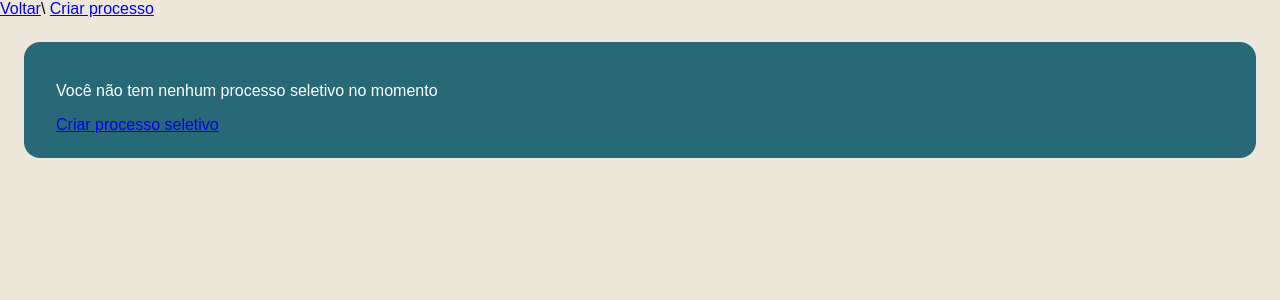
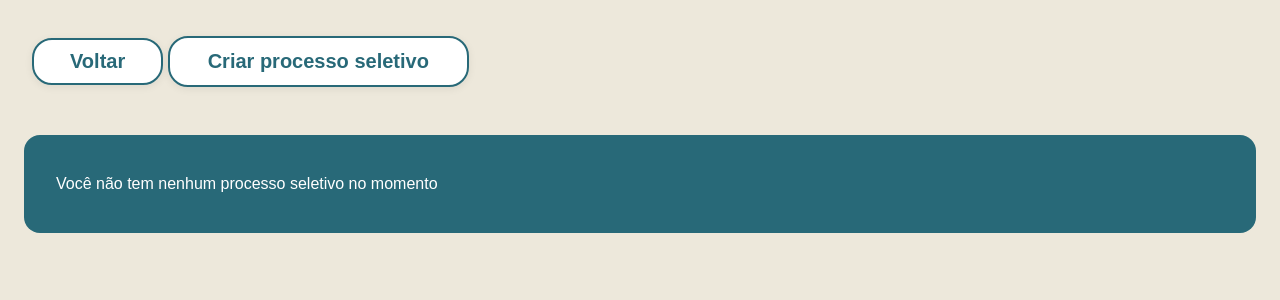
Before and after one commit to vagnermelo20/Projetos2, a Django app: page /painel_adm/visualizar_processo/ in a window 1280 px wide. Shown: the part 48-348 px from the top of the page. Run offline with Django 5.2, Linux system fonts and the light colour scheme; data that the repository does not hold is empty.

Commit message:
templeste
novas

```diff
--- a/painel_adm/templates/painel_adm/visualizar_processo.html
+++ b/painel_adm/templates/painel_adm/visualizar_processo.html
@@ -99,6 +99,45 @@
                 margin: 16px 8px 0 8px;
             }
         }
+        .voltar-btn {
+            background: #fff;
+            color: #286978;
+            border: 2px solid #286978;
+            border-radius: 20px;
+            padding: 10px 36px;
+            margin: 38px 0 0 32px;
+            cursor: pointer;
+            font-size: 20px;
+            text-decoration: none;
+            display: inline-block;
+            font-weight: bold;
+            box-shadow: 0 2px 8px rgba(0,0,0,0.07);
+            transition: background 0.2s, color 0.2s, border 0.2s;
+        }
+        .voltar-btn:hover {
+            background: #286978;
+            color: #fff;
+            border-color: #fff;
+        }
+        .criar-processo-btn {
+            background: #fff;
+            color: #286978;
+            border: 2px solid #286978;
+            border-radius: 20px;
+            padding: 12px 38px;
+            font-size: 20px;
+            font-weight: bold;
+            text-decoration: none;
+            display: inline-block;
+            margin: 32px 0 24px 0;
+            box-shadow: 0 2px 8px rgba(0,0,0,0.07);
+            transition: background 0.2s, color 0.2s, border 0.2s;
+        }
+        .criar-processo-btn:hover {
+            background: #286978;
+            color: #fff;
+            border-color: #fff;
+        }
     </style>
 </head>
 <body>
@@ -115,11 +154,10 @@
             </svg>
         </div>
     </div>
-    <a href="{% url 'inicio_painel' %}" class="voltar-btn">Voltar</a>\
-    <a href="{% url 'criar_processo' %}"> Criar processo</a>
+    <a href="{% url 'inicio_painel' %}" class="voltar-btn">Voltar</a>
+    <a href="{% url 'criar_processo' %}" class="criar-processo-btn">Criar processo seletivo</a>
     <div class="processo-box">
         {% if selecao %}
-            <a href="{% url 'criar_processo' %}">Criar processo seletivo</a>
             <br>
             {% for processo in selecao %}
             <div class="processo-item">
@@ -138,7 +176,7 @@
             {% endfor %}
         {% else %}
             <p>Você não tem nenhum processo seletivo no momento</p>
-            <a href="{% url 'criar_processo' %}">Criar processo seletivo</a>
+
         {% endif %}
     </div>
 </body>
```
Also changed, not shown: painel_adm/templates/painel_adm/editar_processo.html (+12 -5 lines), painel_adm/templates/painel_adm/visualizar_curso.html (+47 -4 lines).
